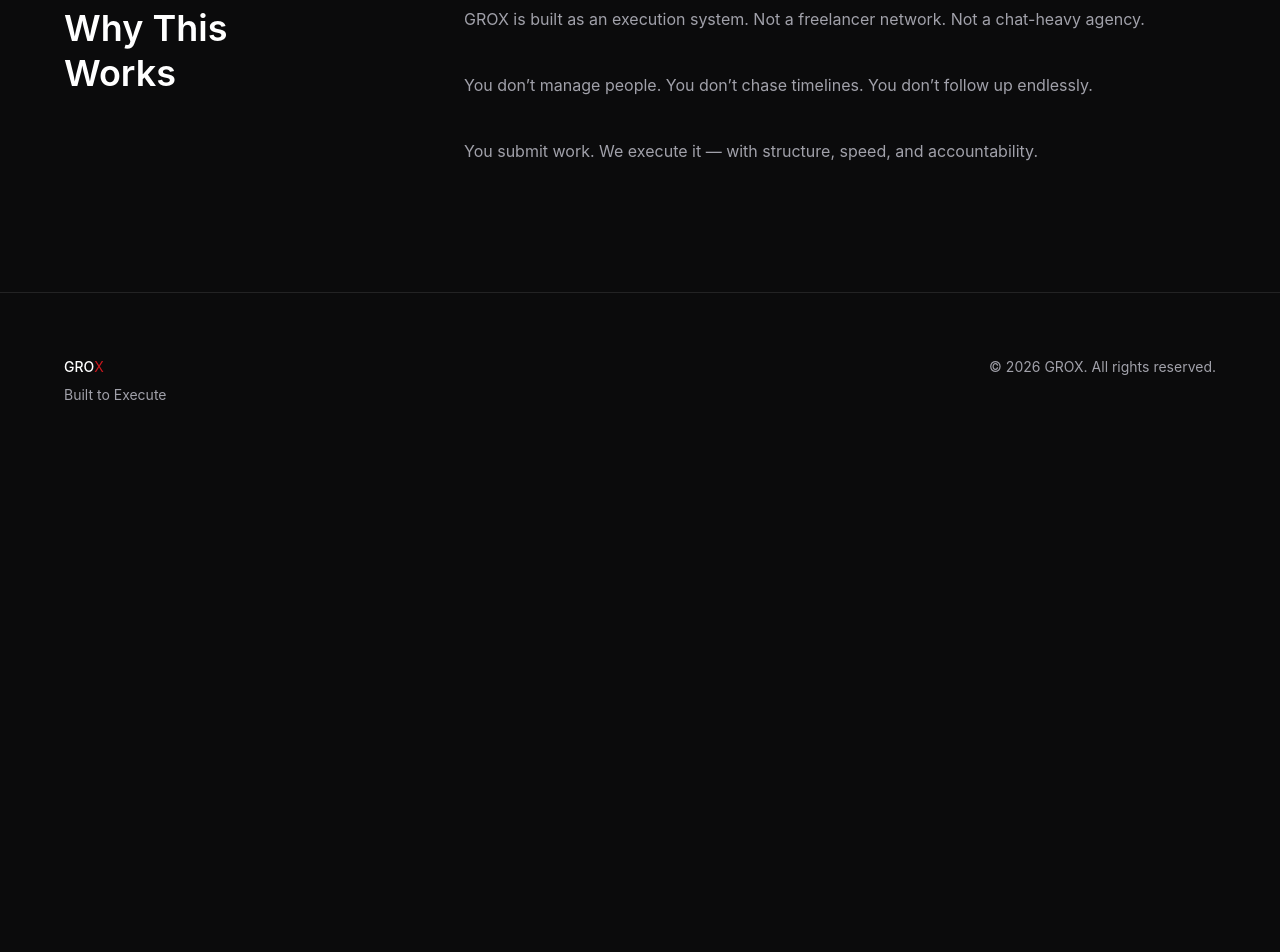
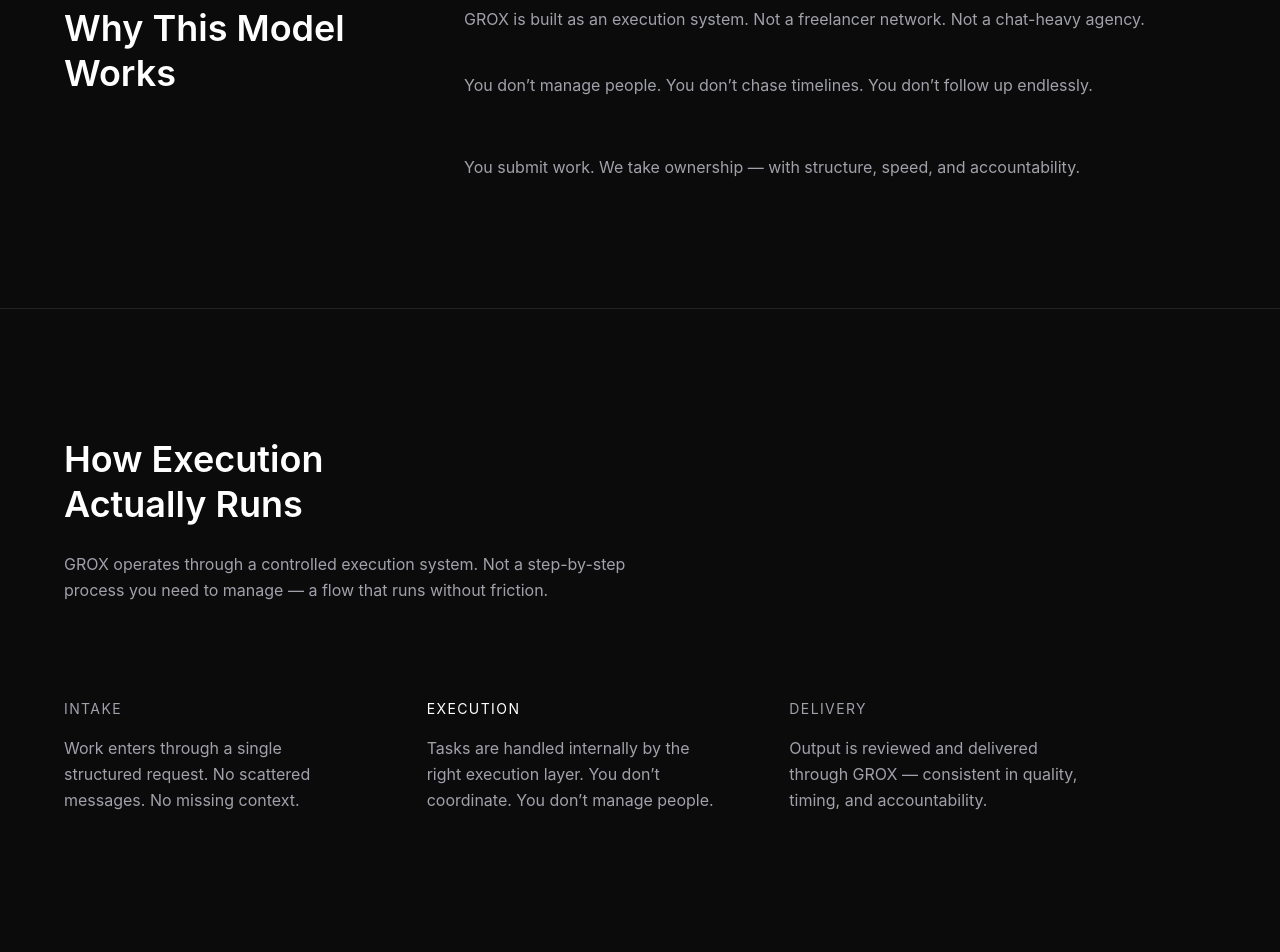
Before and after one commit to CwPranay/GROX, a React (Vite) app in the folder grox-web/: page / in a window 1280 px wide. Shown: the part 1660-2612 px from the top of the page. Before the commit the page ends 2129 px from the top, so only its background shows below. Built offline with nearby package versions, Linux system fonts and the light colour scheme.

Commit message:
Feat : Process section added

```diff
--- a/grox-web/src/components/Footer.jsx
+++ b/grox-web/src/components/Footer.jsx
@@ -3,8 +3,7 @@
     <footer className="py-16 border-t border-white/10">
       <div className="max-w-[1200px] mx-auto px-6 flex flex-col md:flex-row justify-between gap-6 text-sm text-[var(--grox-gray)]">
         <div>
-          <span className="text-white font-medium">GRO</span>
-          <span style={{ color: "var(--grox-red)" }}>X</span>
+          <img width="60px" src="./grox.png" alt="" srcset="" />
           <p className="mt-2">Built to Execute</p>
         </div>
 
--- a/grox-web/src/pages/Home.jsx
+++ b/grox-web/src/pages/Home.jsx
@@ -2,6 +2,7 @@
 import Hero from "../sections/Hero";
 import Services from "../sections/Services";
 import WhyGrox from "../sections/WhyGrox";
+import Process from "../sections/Process"
 import Footer from "../components/Footer";
 
 export default function Home() {
@@ -11,6 +12,7 @@
       <Hero />
       <Services />
       <WhyGrox />
+      <Process/>
       <Footer />
     </>
   );
--- /dev/null
+++ b/grox-web/src/sections/Process.jsx
@@ -0,0 +1,72 @@
+export default function Process() {
+    return (
+        <section id="process" className="py-32 border-t border-white/10">
+            <div className="max-w-[1200px] mx-auto px-6">
+
+                {/* Heading */}
+                <div className="max-w-xl">
+                    <h2 className="text-3xl md:text-4xl font-semibold leading-tight">
+                        How Execution
+                        <br />
+                        Actually Runs
+                    </h2>
+
+                    <p className="mt-6 text-[var(--grox-gray)] leading-relaxed">
+                        GROX operates through a controlled execution system.
+                        Not a step-by-step process you need to manage —
+                        a flow that runs without friction.
+                    </p>
+                </div>
+
+                {/* Horizontal execution flow */}
+                <div className="mt-24 max-w-5xl grid md:grid-cols-3 gap-16">
+
+                    <div>
+                        <p className="text-sm uppercase tracking-widest text-[var(--grox-gray)] mb-4">
+                            Intake
+                        </p>
+                        <p className="leading-relaxed text-[var(--grox-gray)]">
+                            Work enters through a single structured request.
+                            No scattered messages. No missing context.
+                        </p>
+                    </div>
+
+                    <div>
+                        <p className="text-sm uppercase tracking-widest text-white mb-4">
+                            Execution
+                        </p>
+                        <p className="leading-relaxed text-[var(--grox-gray)]">
+                            Tasks are handled internally by the right execution layer.
+                            You don’t coordinate. You don’t manage people.
+                        </p>
+                    </div>
+
+                    <div>
+                        <p className="text-sm uppercase tracking-widest text-[var(--grox-gray)] mb-4">
+                            Delivery
+                        </p>
+                        <p className="leading-relaxed text-[var(--grox-gray)]">
+                            Output is reviewed and delivered through GROX —
+                            consistent in quality, timing, and accountability.
+                        </p>
+
+
+                    </div>
+                    <div className="mt-24 max-w-5xl">
+                        <p className="text-sm text-[var(--grox-gray)]">
+                            This is why GROX scales without chaos.
+                        </p>
+                    </div>
+
+
+                </div>
+
+            </div>
+
+
+
+        </section>
+
+
+    );
+}
--- a/grox-web/src/sections/WhyGrox.jsx
+++ b/grox-web/src/sections/WhyGrox.jsx
@@ -7,12 +7,10 @@
         <div className="md:col-span-4">
           <h2 className="text-3xl md:text-4xl font-semibold leading-tight">
             Why This
-            <br />
-            Works
+            Model Works
           </h2>
         </div>
 
-        {/* Right: Reasoning */}
         <div className="md:col-span-8 max-w-3xl space-y-10">
 
           <p className="text-[var(--grox-gray)] leading-relaxed">
@@ -27,9 +25,9 @@
             You don’t follow up endlessly.
           </p>
 
-          <p className="text-[var(--grox-gray)] leading-relaxed">
+          <p className="text-[var(--grox-gray)] leading-relaxed mt-14">
             You submit work.
-            We execute it — with structure, speed, and accountability.
+            We take ownership — with structure, speed, and accountability.
           </p>
 
         </div>
```
